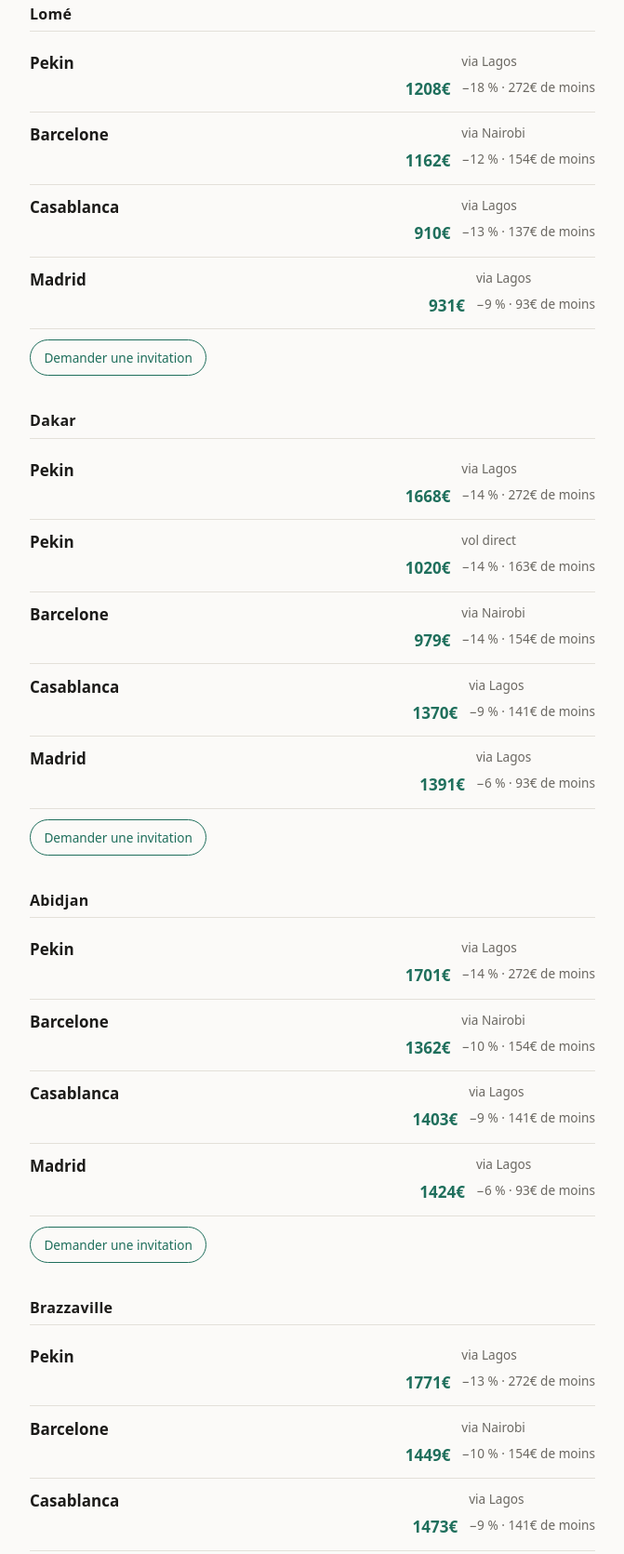
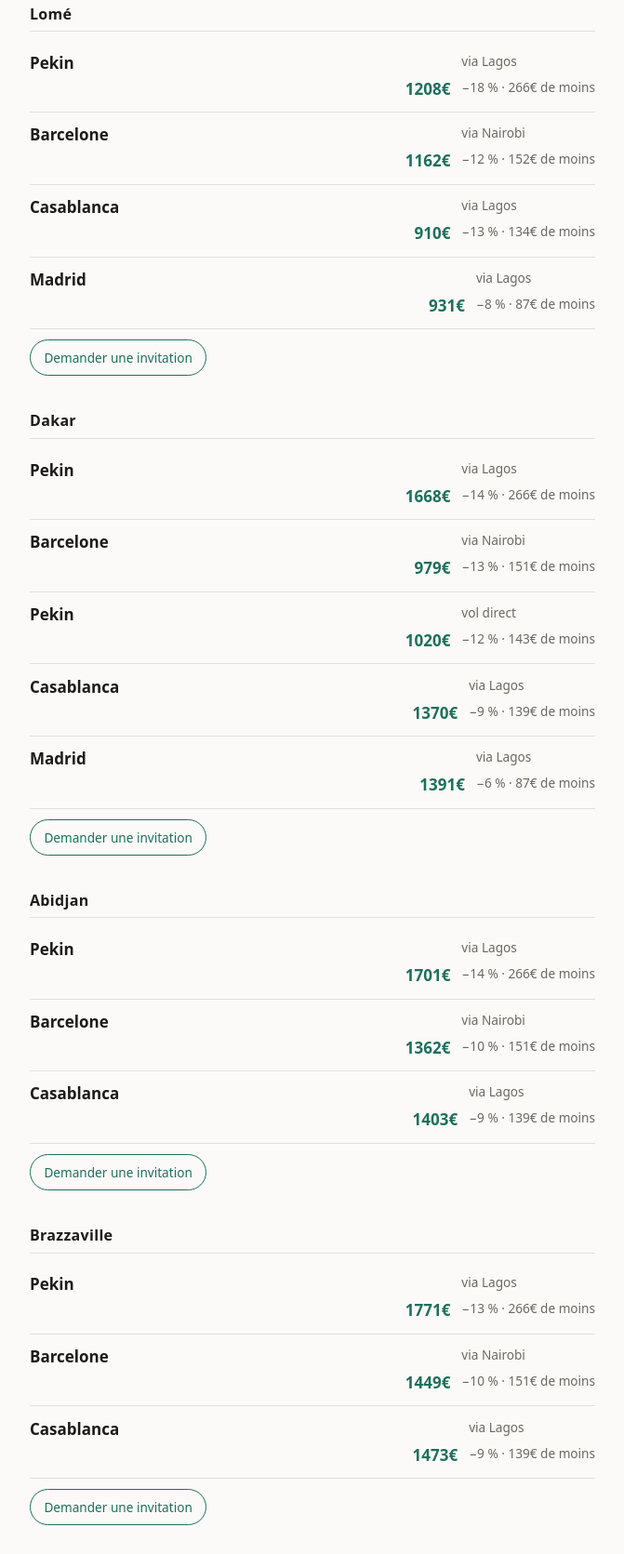
Before and after one commit to bienvenuianniv-ops/hub_deals, a plain HTML site: page index.html in a window 1280 px wide. Shown: the part 634-2305 px from the top of the page at 93% size, without its empty margins (304-975 px from the left). Drawn offline with Linux system fonts and the light colour scheme.

Commit message:
page du 20260927-130637

```diff
--- a/index.html
+++ b/index.html
@@ -38,21 +38,21 @@
 </head>
 <body>
 <main>
-<h1>26 bonnes affaires aujourd'hui</h1>
-<p class="date">Relevé du <time id="releve" datetime="2026-09-27T10:54:56Z">2026-09-27</time></p>
+<h1>24 bonnes affaires aujourd'hui</h1>
+<p class="date">Relevé du <time id="releve" datetime="2026-09-27T13:00:04Z">2026-09-27</time></p>
 <p class="vieux" id="vieux"></p>
-<section><h2>Kinshasa</h2><ul class="affaires"><li class="affaire"><a href="https://aviasales.tpk.ro/pEQKgsxI" rel="nofollow sponsored"><span class="dest">Pekin</span><span class="trajet">via Lagos</span><span class="prix">1525€</span><span class="gain">−15 % · 272€ de moins</span></a></li><li class="affaire"><a href="https://aviasales.tpk.ro/DMVuFhuW" rel="nofollow sponsored"><span class="dest">Barcelone</span><span class="trajet">via Nairobi</span><span class="prix">1006€</span><span class="gain">−13 % · 154€ de moins</span></a></li><li class="affaire"><a href="https://aviasales.tpk.ro/RogHrOxk" rel="nofollow sponsored"><span class="dest">Casablanca</span><span class="trajet">via Lagos</span><span class="prix">1227€</span><span class="gain">−10 % · 137€ de moins</span></a></li><li class="affaire"><a href="https://aviasales.tpk.ro/jWxnJNeG" rel="nofollow sponsored"><span class="dest">Istanbul</span><span class="trajet">vol direct</span><span class="prix">590€</span><span class="gain">−16 % · 110€ de moins</span></a></li><li class="affaire"><a href="https://aviasales.tpk.ro/EFdCuBZu" rel="nofollow sponsored"><span class="dest">Madrid</span><span class="trajet">via Lagos</span><span class="prix">1248€</span><span class="gain">−7 % · 93€ de moins</span></a></li></ul><a class="action" href="https://t.me/ianniv_vols_bot?start=attente_kinshasa">Demander une invitation</a></section>
-<section><h2>Lomé</h2><ul class="affaires"><li class="affaire"><a href="https://aviasales.tpk.ro/BvgTIQJ7" rel="nofollow sponsored"><span class="dest">Pekin</span><span class="trajet">via Lagos</span><span class="prix">1208€</span><span class="gain">−18 % · 272€ de moins</span></a></li><li class="affaire"><a href="https://aviasales.tpk.ro/k3KDVmEw" rel="nofollow sponsored"><span class="dest">Barcelone</span><span class="trajet">via Nairobi</span><span class="prix">1162€</span><span class="gain">−12 % · 154€ de moins</span></a></li><li class="affaire"><a href="https://aviasales.tpk.ro/RJgobhE9" rel="nofollow sponsored"><span class="dest">Casablanca</span><span class="trajet">via Lagos</span><span class="prix">910€</span><span class="gain">−13 % · 137€ de moins</span></a></li><li class="affaire"><a href="https://aviasales.tpk.ro/yIGatr26" rel="nofollow sponsored"><span class="dest">Madrid</span><span class="trajet">via Lagos</span><span class="prix">931€</span><span class="gain">−9 % · 93€ de moins</span></a></li></ul><a class="action" href="https://t.me/ianniv_vols_bot?start=attente_lome">Demander une invitation</a></section>
-<section><h2>Dakar</h2><ul class="affaires"><li class="affaire"><a href="https://aviasales.tpk.ro/xz5fSiJ2" rel="nofollow sponsored"><span class="dest">Pekin</span><span class="trajet">via Lagos</span><span class="prix">1668€</span><span class="gain">−14 % · 272€ de moins</span></a></li><li class="affaire"><a href="https://aviasales.tpk.ro/rUvf1vT1" rel="nofollow sponsored"><span class="dest">Pekin</span><span class="trajet">vol direct</span><span class="prix">1020€</span><span class="gain">−14 % · 163€ de moins</span></a></li><li class="affaire"><a href="https://aviasales.tpk.ro/MBsXdANb" rel="nofollow sponsored"><span class="dest">Barcelone</span><span class="trajet">via Nairobi</span><span class="prix">979€</span><span class="gain">−14 % · 154€ de moins</span></a></li><li class="affaire"><a href="https://aviasales.tpk.ro/Cy9X3GS1" rel="nofollow sponsored"><span class="dest">Casablanca</span><span class="trajet">via Lagos</span><span class="prix">1370€</span><span class="gain">−9 % · 141€ de moins</span></a></li><li class="affaire"><a href="https://aviasales.tpk.ro/aa4w6Vuo" rel="nofollow sponsored"><span class="dest">Madrid</span><span class="trajet">via Lagos</span><span class="prix">1391€</span><span class="gain">−6 % · 93€ de moins</span></a></li></ul><a class="action" href="https://t.me/ianniv_vols_bot?start=attente_dakar">Demander une invitation</a></section>
-<section><h2>Abidjan</h2><ul class="affaires"><li class="affaire"><a href="https://aviasales.tpk.ro/oj5B1kAC" rel="nofollow sponsored"><span class="dest">Pekin</span><span class="trajet">via Lagos</span><span class="prix">1701€</span><span class="gain">−14 % · 272€ de moins</span></a></li><li class="affaire"><a href="https://aviasales.tpk.ro/UteBOILm" rel="nofollow sponsored"><span class="dest">Barcelone</span><span class="trajet">via Nairobi</span><span class="prix">1362€</span><span class="gain">−10 % · 154€ de moins</span></a></li><li class="affaire"><a href="https://aviasales.tpk.ro/47QLG7Ll" rel="nofollow sponsored"><span class="dest">Casablanca</span><span class="trajet">via Lagos</span><span class="prix">1403€</span><span class="gain">−9 % · 141€ de moins</span></a></li><li class="affaire"><a href="https://aviasales.tpk.ro/OOdwoF9N" rel="nofollow sponsored"><span class="dest">Madrid</span><span class="trajet">via Lagos</span><span class="prix">1424€</span><span class="gain">−6 % · 93€ de moins</span></a></li></ul><a class="action" href="https://t.me/ianniv_vols_bot?start=attente_abidjan">Demander une invitation</a></section>
-<section><h2>Brazzaville</h2><ul class="affaires"><li class="affaire"><a href="https://aviasales.tpk.ro/u32QpHuK" rel="nofollow sponsored"><span class="dest">Pekin</span><span class="trajet">via Lagos</span><span class="prix">1771€</span><span class="gain">−13 % · 272€ de moins</span></a></li><li class="affaire"><a href="https://aviasales.tpk.ro/JG7NtH2X" rel="nofollow sponsored"><span class="dest">Barcelone</span><span class="trajet">via Nairobi</span><span class="prix">1449€</span><span class="gain">−10 % · 154€ de moins</span></a></li><li class="affaire"><a href="https://aviasales.tpk.ro/pCHd5Tks" rel="nofollow sponsored"><span class="dest">Casablanca</span><span class="trajet">via Lagos</span><span class="prix">1473€</span><span class="gain">−9 % · 141€ de moins</span></a></li></ul><a class="action" href="https://t.me/ianniv_vols_bot?start=attente_brazzaville">Demander une invitation</a></section>
+<section><h2>Kinshasa</h2><ul class="affaires"><li class="affaire"><a href="https://aviasales.tpk.ro/pEQKgsxI" rel="nofollow sponsored"><span class="dest">Pekin</span><span class="trajet">via Lagos</span><span class="prix">1525€</span><span class="gain">−15 % · 266€ de moins</span></a></li><li class="affaire"><a href="https://aviasales.tpk.ro/DMVuFhuW" rel="nofollow sponsored"><span class="dest">Barcelone</span><span class="trajet">via Nairobi</span><span class="prix">1006€</span><span class="gain">−13 % · 152€ de moins</span></a></li><li class="affaire"><a href="https://aviasales.tpk.ro/RogHrOxk" rel="nofollow sponsored"><span class="dest">Casablanca</span><span class="trajet">via Lagos</span><span class="prix">1227€</span><span class="gain">−10 % · 134€ de moins</span></a></li><li class="affaire"><a href="https://aviasales.tpk.ro/jWxnJNeG" rel="nofollow sponsored"><span class="dest">Istanbul</span><span class="trajet">vol direct</span><span class="prix">590€</span><span class="gain">−15 % · 102€ de moins</span></a></li><li class="affaire"><a href="https://aviasales.tpk.ro/EFdCuBZu" rel="nofollow sponsored"><span class="dest">Madrid</span><span class="trajet">via Lagos</span><span class="prix">1248€</span><span class="gain">−6 % · 87€ de moins</span></a></li></ul><a class="action" href="https://t.me/ianniv_vols_bot?start=attente_kinshasa">Demander une invitation</a></section>
+<section><h2>Lomé</h2><ul class="affaires"><li class="affaire"><a href="https://aviasales.tpk.ro/BvgTIQJ7" rel="nofollow sponsored"><span class="dest">Pekin</span><span class="trajet">via Lagos</span><span class="prix">1208€</span><span class="gain">−18 % · 266€ de moins</span></a></li><li class="affaire"><a href="https://aviasales.tpk.ro/k3KDVmEw" rel="nofollow sponsored"><span class="dest">Barcelone</span><span class="trajet">via Nairobi</span><span class="prix">1162€</span><span class="gain">−12 % · 152€ de moins</span></a></li><li class="affaire"><a href="https://aviasales.tpk.ro/RJgobhE9" rel="nofollow sponsored"><span class="dest">Casablanca</span><span class="trajet">via Lagos</span><span class="prix">910€</span><span class="gain">−13 % · 134€ de moins</span></a></li><li class="affaire"><a href="https://aviasales.tpk.ro/yIGatr26" rel="nofollow sponsored"><span class="dest">Madrid</span><span class="trajet">via Lagos</span><span class="prix">931€</span><span class="gain">−8 % · 87€ de moins</span></a></li></ul><a class="action" href="https://t.me/ianniv_vols_bot?start=attente_lome">Demander une invitation</a></section>
+<section><h2>Dakar</h2><ul class="affaires"><li class="affaire"><a href="https://aviasales.tpk.ro/xz5fSiJ2" rel="nofollow sponsored"><span class="dest">Pekin</span><span class="trajet">via Lagos</span><span class="prix">1668€</span><span class="gain">−14 % · 266€ de moins</span></a></li><li class="affaire"><a href="https://aviasales.tpk.ro/MBsXdANb" rel="nofollow sponsored"><span class="dest">Barcelone</span><span class="trajet">via Nairobi</span><span class="prix">979€</span><span class="gain">−13 % · 151€ de moins</span></a></li><li class="affaire"><a href="https://aviasales.tpk.ro/rUvf1vT1" rel="nofollow sponsored"><span class="dest">Pekin</span><span class="trajet">vol direct</span><span class="prix">1020€</span><span class="gain">−12 % · 143€ de moins</span></a></li><li class="affaire"><a href="https://aviasales.tpk.ro/Cy9X3GS1" rel="nofollow sponsored"><span class="dest">Casablanca</span><span class="trajet">via Lagos</span><span class="prix">1370€</span><span class="gain">−9 % · 139€ de moins</span></a></li><li class="affaire"><a href="https://aviasales.tpk.ro/aa4w6Vuo" rel="nofollow sponsored"><span class="dest">Madrid</span><span class="trajet">via Lagos</span><span class="prix">1391€</span><span class="gain">−6 % · 87€ de moins</span></a></li></ul><a class="action" href="https://t.me/ianniv_vols_bot?start=attente_dakar">Demander une invitation</a></section>
+<section><h2>Abidjan</h2><ul class="affaires"><li class="affaire"><a href="https://aviasales.tpk.ro/oj5B1kAC" rel="nofollow sponsored"><span class="dest">Pekin</span><span class="trajet">via Lagos</span><span class="prix">1701€</span><span class="gain">−14 % · 266€ de moins</span></a></li><li class="affaire"><a href="https://aviasales.tpk.ro/UteBOILm" rel="nofollow sponsored"><span class="dest">Barcelone</span><span class="trajet">via Nairobi</span><span class="prix">1362€</span><span class="gain">−10 % · 151€ de moins</span></a></li><li class="affaire"><a href="https://aviasales.tpk.ro/47QLG7Ll" rel="nofollow sponsored"><span class="dest">Casablanca</span><span class="trajet">via Lagos</span><span class="prix">1403€</span><span class="gain">−9 % · 139€ de moins</span></a></li></ul><a class="action" href="https://t.me/ianniv_vols_bot?start=attente_abidjan">Demander une invitation</a></section>
+<section><h2>Brazzaville</h2><ul class="affaires"><li class="affaire"><a href="https://aviasales.tpk.ro/u32QpHuK" rel="nofollow sponsored"><span class="dest">Pekin</span><span class="trajet">via Lagos</span><span class="prix">1771€</span><span class="gain">−13 % · 266€ de moins</span></a></li><li class="affaire"><a href="https://aviasales.tpk.ro/JG7NtH2X" rel="nofollow sponsored"><span class="dest">Barcelone</span><span class="trajet">via Nairobi</span><span class="prix">1449€</span><span class="gain">−10 % · 151€ de moins</span></a></li><li class="affaire"><a href="https://aviasales.tpk.ro/pCHd5Tks" rel="nofollow sponsored"><span class="dest">Casablanca</span><span class="trajet">via Lagos</span><span class="prix">1473€</span><span class="gain">−9 % · 139€ de moins</span></a></li></ul><a class="action" href="https://t.me/ianniv_vols_bot?start=attente_brazzaville">Demander une invitation</a></section>
 <section><h2>Casablanca</h2><p class="rien">Rien aujourd'hui au départ de Casablanca.</p><a class="action" href="https://t.me/ianniv_vols_bot?start=attente_casablanca">Me prévenir quand cette ville sera couverte</a></section>
-<section><h2>Le Caire</h2><ul class="affaires"><li class="affaire"><a href="https://aviasales.tpk.ro/rc7FA91a" rel="nofollow sponsored"><span class="dest">Doha</span><span class="trajet">vol direct</span><span class="prix">200€</span><span class="gain">−18 % · 45€ de moins</span></a></li></ul><a class="action" href="https://t.me/ianniv_vols_bot?start=attente_le_caire">Me prévenir quand cette ville sera couverte</a></section>
+<section><h2>Le Caire</h2><p class="rien">Rien aujourd'hui au départ de Le Caire.</p><a class="action" href="https://t.me/ianniv_vols_bot?start=attente_le_caire">Me prévenir quand cette ville sera couverte</a></section>
 <section><h2>Istanbul</h2><p class="rien">Rien aujourd'hui au départ de Istanbul.</p><a class="action" href="https://t.me/ianniv_vols_bot?start=attente_istanbul">Me prévenir quand cette ville sera couverte</a></section>
-<section><h2>Lagos</h2><ul class="affaires"><li class="affaire"><a href="https://aviasales.tpk.ro/PDkRWzU0" rel="nofollow sponsored"><span class="dest">Pekin</span><span class="trajet">vol direct</span><span class="prix">895€</span><span class="gain">−23 % · 272€ de moins</span></a></li><li class="affaire"><a href="https://aviasales.tpk.ro/RZlk34DS" rel="nofollow sponsored"><span class="dest">Casablanca</span><span class="trajet">vol direct</span><span class="prix">597€</span><span class="gain">−19 % · 141€ de moins</span></a></li><li class="affaire"><a href="https://aviasales.tpk.ro/XwTQp7aD" rel="nofollow sponsored"><span class="dest">Madrid</span><span class="trajet">vol direct</span><span class="prix">618€</span><span class="gain">−13 % · 93€ de moins</span></a></li></ul><a class="action" href="https://t.me/ianniv_vols_bot?start=attente_lagos">Me prévenir quand cette ville sera couverte</a></section>
+<section><h2>Lagos</h2><ul class="affaires"><li class="affaire"><a href="https://aviasales.tpk.ro/PDkRWzU0" rel="nofollow sponsored"><span class="dest">Pekin</span><span class="trajet">vol direct</span><span class="prix">895€</span><span class="gain">−23 % · 266€ de moins</span></a></li><li class="affaire"><a href="https://aviasales.tpk.ro/RZlk34DS" rel="nofollow sponsored"><span class="dest">Casablanca</span><span class="trajet">vol direct</span><span class="prix">597€</span><span class="gain">−19 % · 139€ de moins</span></a></li><li class="affaire"><a href="https://aviasales.tpk.ro/XwTQp7aD" rel="nofollow sponsored"><span class="dest">Madrid</span><span class="trajet">vol direct</span><span class="prix">618€</span><span class="gain">−12 % · 87€ de moins</span></a></li></ul><a class="action" href="https://t.me/ianniv_vols_bot?start=attente_lagos">Me prévenir quand cette ville sera couverte</a></section>
 <section><h2>Addis-Abeba</h2><p class="rien">Rien aujourd'hui au départ de Addis-Abeba.</p><a class="action" href="https://t.me/ianniv_vols_bot?start=attente_addis_abeba">Me prévenir quand cette ville sera couverte</a></section>
 <section><h2>Paris</h2><p class="rien">Rien aujourd'hui au départ de Paris.</p><a class="action" href="https://t.me/ianniv_vols_bot?start=attente_paris">Me prévenir quand cette ville sera couverte</a></section>
-<section><h2>Nairobi</h2><ul class="affaires"><li class="affaire"><a href="https://aviasales.tpk.ro/ywks0y2d" rel="nofollow sponsored"><span class="dest">Barcelone</span><span class="trajet">vol direct</span><span class="prix">479€</span><span class="gain">−24 % · 154€ de moins</span></a></li></ul><a class="action" href="https://t.me/ianniv_vols_bot?start=attente_nairobi">Me prévenir quand cette ville sera couverte</a></section>
+<section><h2>Nairobi</h2><ul class="affaires"><li class="affaire"><a href="https://aviasales.tpk.ro/ywks0y2d" rel="nofollow sponsored"><span class="dest">Barcelone</span><span class="trajet">vol direct</span><span class="prix">479€</span><span class="gain">−24 % · 151€ de moins</span></a></li></ul><a class="action" href="https://t.me/ianniv_vols_bot?start=attente_nairobi">Me prévenir quand cette ville sera couverte</a></section>
 <section><h2>Johannesburg</h2><p class="rien">Rien aujourd'hui au départ de Johannesburg.</p><a class="action" href="https://t.me/ianniv_vols_bot?start=attente_johannesburg">Me prévenir quand cette ville sera couverte</a></section>
 <p class="pied">Prix repéré aujourd&#x27;hui, il peut avoir changé : vérifie avant de réserver.</p>
 </main>
```
